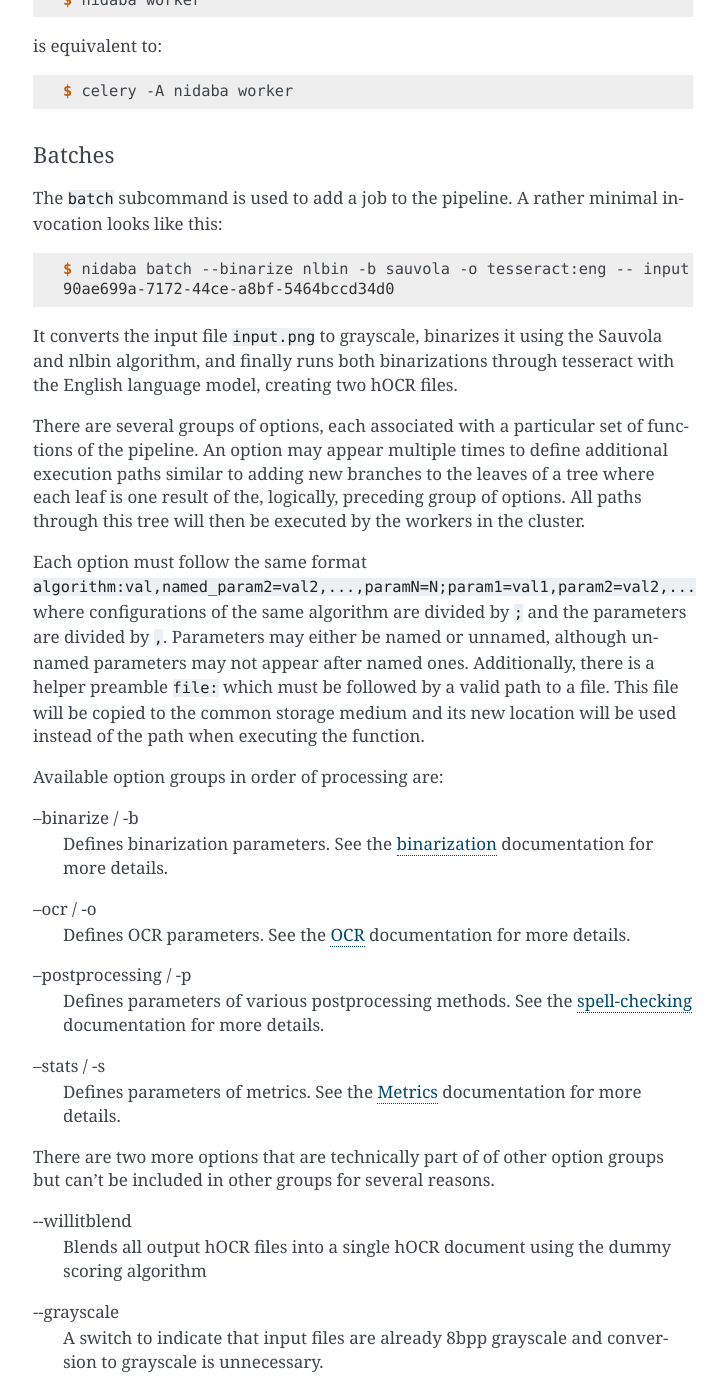
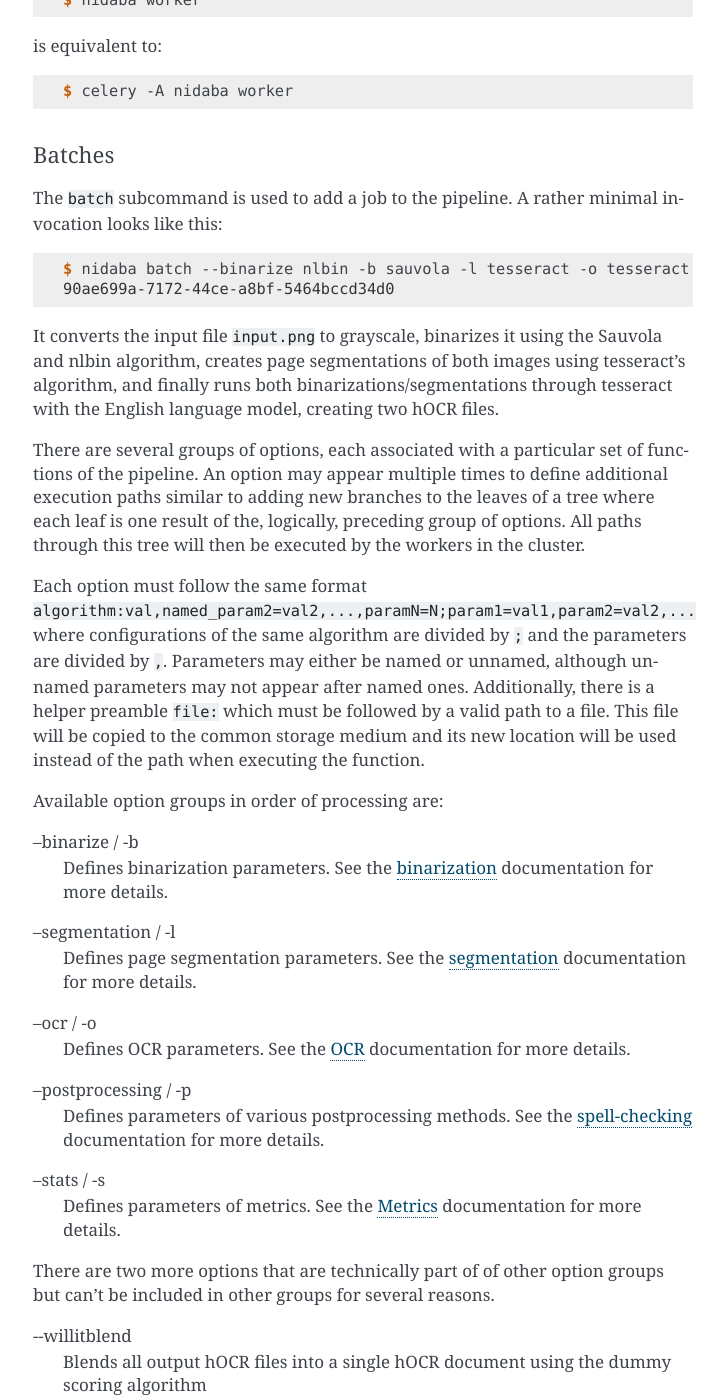
Before and after one commit to OpenPhilology/nidaba, a Sphinx documentation site: the page built from docs/index.rst, in a window 1280 px wide and 1400 px high, scrolled down 4386 px. Shown: the whole window, without its empty margins (387-1114 px from the left). Built offline with Sphinx 7.4.7, drawn with Linux system fonts in a browser that asks for light colours; the version number could not be read and is left out.

Commit message:
Document modular page segmentation

```diff
--- a/README.rst
+++ b/README.rst
@@ -19,6 +19,7 @@
 - Integration of `tesseract <http://code.google.com/p/tesseract-ocr/>`_,
   `kraken <http://mittagessen.github.io/kraken>`_, and `ocropus
   <http://github.com/tmbdev/ocropy>`_ OCR engines
+- Page segmentation from the aforementioned OCR packages
 - Various postprocessing utilities like spell-checking, merging of multiple
   results, and ground truth comparison.
 
@@ -83,7 +84,7 @@
 
 ::
 
-    $ nidaba batch -b otsu -o tesseract:eng -- ./input.tiff
+    $ nidaba batch -b otsu -l tesseract -o tesseract:eng -- ./input.tiff
     Preparing filestore             [✓]
     Building batch                  [✓]
     951c57e5-f8a0-432d-8d77-8a2e27fff53c
--- a/docs/index.rst
+++ b/docs/index.rst
@@ -258,12 +258,13 @@
 
 .. code-block:: console
 
-        $ nidaba batch --binarize nlbin -b sauvola -o tesseract:eng -- input.png
+        $ nidaba batch --binarize nlbin -b sauvola -l tesseract -o tesseract:eng -- input.png
         90ae699a-7172-44ce-a8bf-5464bccd34d0
 
 It converts the input file ``input.png`` to grayscale, binarizes it using the
-Sauvola and nlbin algorithm, and finally runs both binarizations through
-tesseract with the English language model, creating two hOCR files.
+Sauvola and nlbin algorithm, creates page segmentations of both images using
+tesseract's algorithm, and finally runs both binarizations/segmentations
+through tesseract with the English language model, creating two hOCR files.
 
 There are several groups of options, each associated with a particular set of
 functions of the pipeline. An option may appear multiple times to define
@@ -286,6 +287,10 @@
 --binarize / -b
         Defines binarization parameters. See the :ref:`binarization
         <bin>` documentation for more details.
+
+--segmentation / -l
+        Defines page segmentation parameters. See the :ref:`segmentation
+        <segmentation_heading>` documentation for more details.
 
 --ocr / -o
         Defines OCR parameters. See the :ref:`OCR <ocr_heading>` documentation
--- a/docs/plugins.rst
+++ b/docs/plugins.rst
@@ -44,8 +44,9 @@
 
 .. automodule:: nidaba.plugins.kraken
 
+   .. autofunction:: nlbin(doc, method, threshold, zoom, escale, border, perc, range, low, high)
+   .. autofunction:: segmentation_kraken(doc, method)
    .. autofunction:: ocr_kraken(doc, method, model)
-   .. autofunction:: nlbin(doc, method, threshold, zoom, escale, border, perc, range, low, high)
 
 .. automodule:: nidaba.plugins.ocropus
 
@@ -53,6 +54,7 @@
 
 .. automodule:: nidaba.plugins.tesseract
 
+   .. autofunction:: segmentation_tesseract(doc, method)
    .. autofunction:: ocr_tesseract(doc, method, languages)
 
 .. automodule:: nidaba.plugins.leptonica
```
Also changed, not shown: docs/options.rst (+25 -1 lines).
